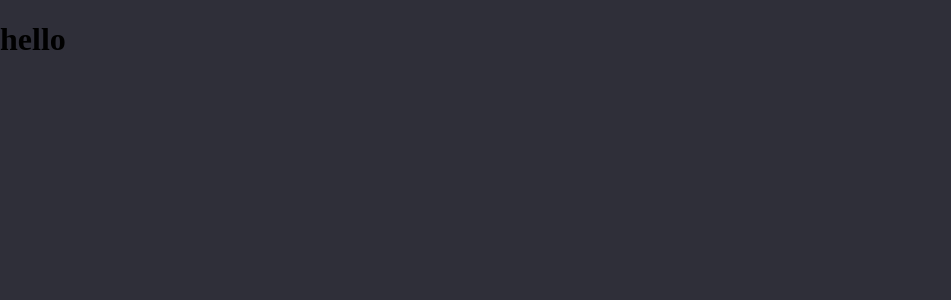
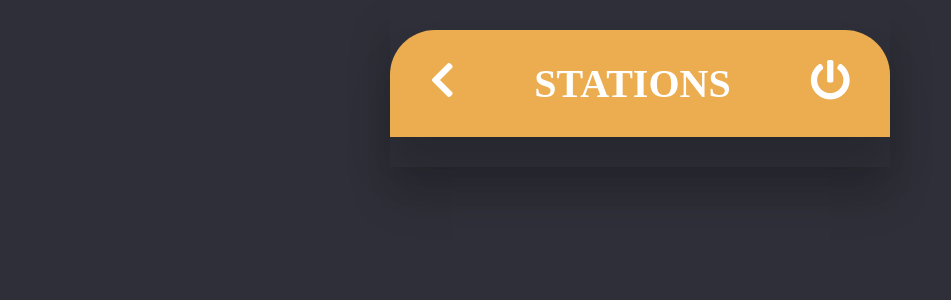
Before and after one commit to ghost-fa/angular-radio-app, an Angular app: page / in a window 1280 px wide. Shown: the top 300 px of the page, without its empty margins (0-951 px from the left). Built offline with nearby package versions, Linux system fonts and the light colour scheme.

Commit message:
add header component and style also render in app-component and add style to the app component

```diff
--- a/src/app/app.component.html
+++ b/src/app/app.component.html
@@ -1,4 +1,4 @@
 <!--The content below is only a placeholder and can be replaced.-->
-<div>
-  <h1>hello</h1>
+<div class="main">
+  <app-header></app-header>
 </div>
--- a/src/app/app.component.scss
+++ b/src/app/app.component.scss
@@ -0,0 +1,9 @@
+$main-color: white;
+.main {
+  position: relative;
+  width: 500px;
+  color: $main-color;
+  padding: 30px 0;
+  margin: 0 auto;
+  box-shadow: 0 30px 40px #0000002b;
+}
--- a/src/app/app.module.ts
+++ b/src/app/app.module.ts
@@ -3,10 +3,12 @@ import { NgModule } from '@angular/core';
 
 import { AppRoutingModule } from './app-routing.module';
 import { AppComponent } from './app.component';
+import { HeaderComponent } from './components/header/header.component';
 
 @NgModule({
   declarations: [
-    AppComponent
+    AppComponent,
+    HeaderComponent
   ],
   imports: [
     BrowserModule,
--- /dev/null
+++ b/src/app/components/header/header.component.html
@@ -0,0 +1,5 @@
+<div class="header">
+  <i class="fa fa-chevron-left"></i>
+  <span>STATIONS</span>
+  <i class="fa fa-power-off"></i>
+</div>
--- /dev/null
+++ b/src/app/components/header/header.component.scss
@@ -0,0 +1,16 @@
+$header-background: #ecad50;
+$header-color: white;
+.header {
+  width: 500px;
+  background: $header-background;
+  border-top-left-radius: 45px;
+  border-top-right-radius: 45px;
+  color: $header-color;
+  padding: 30px 0;
+  margin: 0 auto;
+  font-size: 40px;
+  font-weight: bold;
+  display: flex;
+  justify-content: space-around;
+  box-shadow: 0 30px 40px #0000002b;
+}
--- /dev/null
+++ b/src/app/components/header/header.component.ts
@@ -0,0 +1,15 @@
+import { Component, OnInit } from '@angular/core';
+
+@Component({
+  selector: 'app-header',
+  templateUrl: './header.component.html',
+  styleUrls: ['./header.component.scss']
+})
+export class HeaderComponent implements OnInit {
+
+  constructor() { }
+
+  ngOnInit() {
+  }
+
+}
--- a/src/index.html
+++ b/src/index.html
@@ -1,12 +1,18 @@
-<!doctype html>
+<!DOCTYPE html>
 <html lang="en">
   <head>
-  <meta charset="utf-8">
+    <meta charset="utf-8" />
     <title>AngularRadioApp</title>
-  <base href="/">
+    <base href="/" />
 
-  <meta name="viewport" content="width=device-width, initial-scale=1">
-  <link rel="icon" type="image/x-icon" href="favicon.ico">
+    <meta name="viewport" content="width=device-width, initial-scale=1" />
+    <link rel="icon" type="image/x-icon" href="favicon.ico" />
+    <link
+      rel="stylesheet"
+      href="https://use.fontawesome.com/releases/v5.8.1/css/all.css"
+      integrity="sha384-50oBUHEmvpQ+1lW4y57PTFmhCaXp0ML5d60M1M7uH2+nqUivzIebhndOJK28anvf"
+      crossorigin="anonymous"
+    />
   </head>
   <body>
     <app-root></app-root>
```
Also changed, not shown: 1 other file (tests, documents, lock files or other folders). Lines whose indentation alone changed are shown as unchanged.
